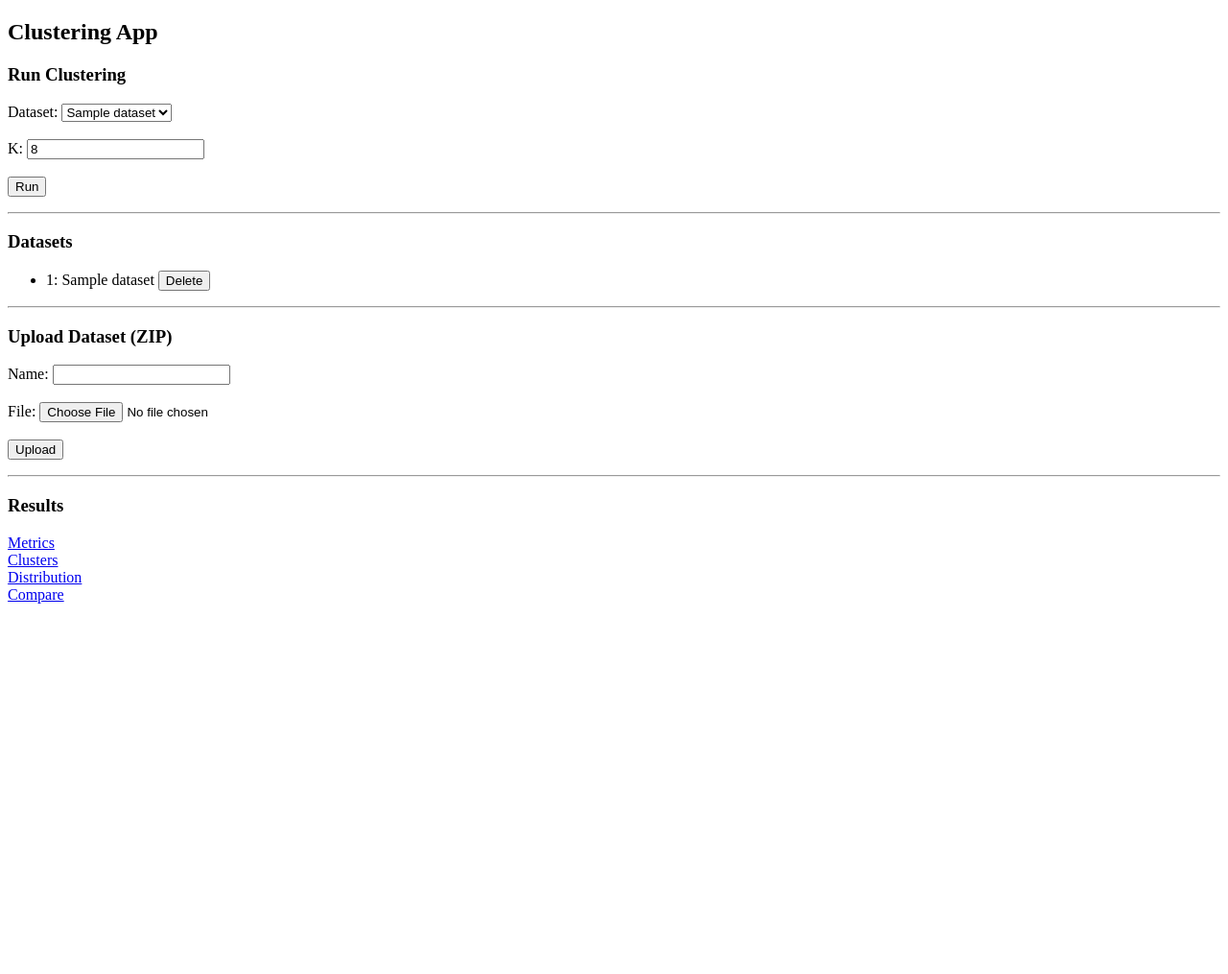
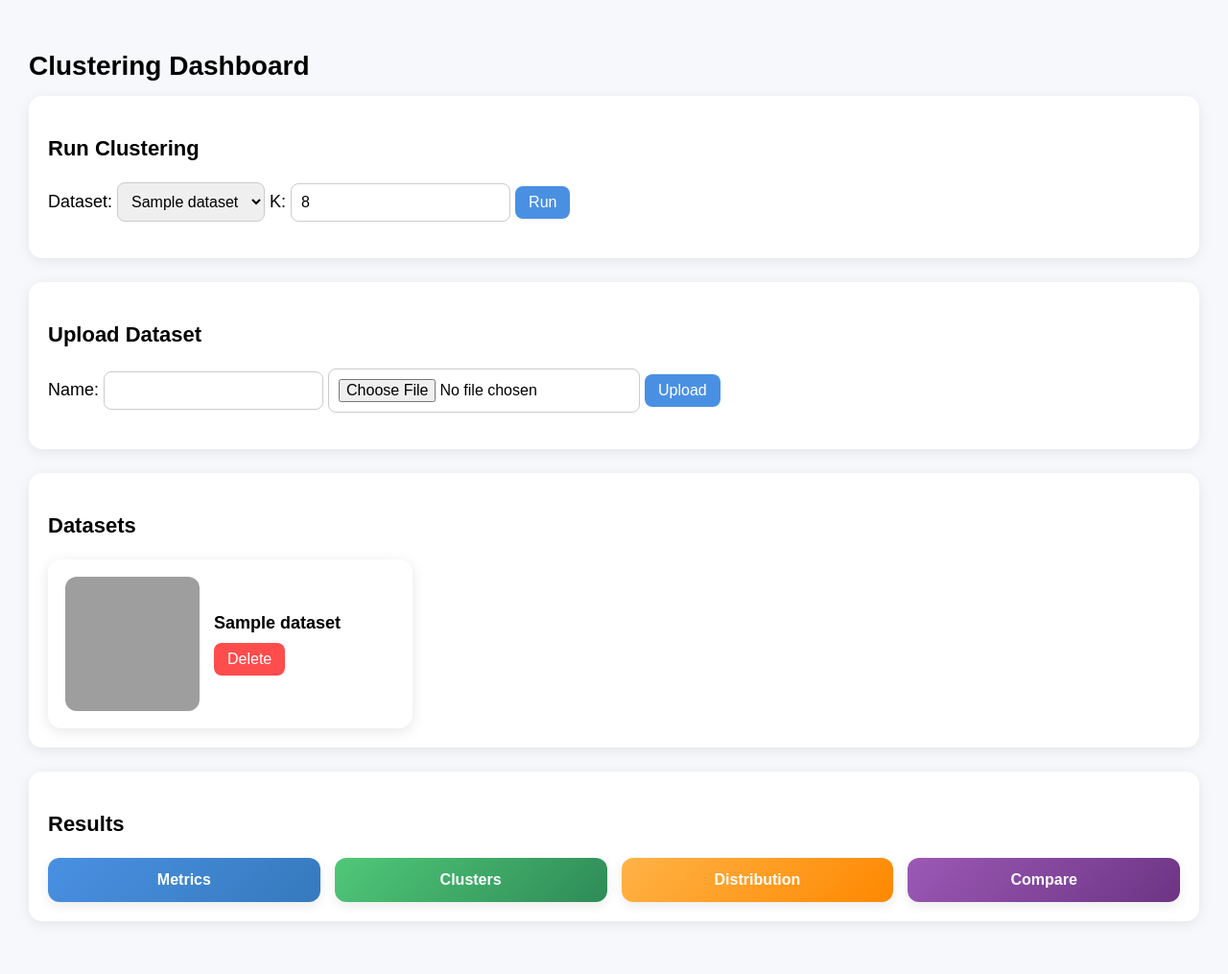
Before and after one commit to Bohdan-Somriakov/blood-cells-clustering, a Flask app: page / in a window 1280 px wide. Shown: the whole page at 96% size. Before the commit the page ends 629 px from the top, so only its background shows below. Run offline with Flask 3, Linux system fonts and the light colour scheme; tables that the repository leaves empty hold one stand-in row (values such as "Sample post"); grey boxes are pictures that could not be loaded.

Commit message:
added ui

```diff
--- a/app/routes/dataset_routes.py
+++ b/app/routes/dataset_routes.py
@@ -1,6 +1,9 @@
 import os
-from flask import Blueprint, request, jsonify
+import random
+
+from flask import Blueprint, request, jsonify, send_file
 from werkzeug.utils import secure_filename
+from app.utils.zip_utils import extract_zip
 import zipfile
 
 from app.services.dataset_service import DatasetService
@@ -8,7 +11,7 @@ from app.extensions.db import db
 
 bp = Blueprint("datasets", __name__)
 
-# ⚠️ Better to move this outside project in real use
+
 UPLOAD_DIR = "uploaded_datasets"
 os.makedirs(UPLOAD_DIR, exist_ok=True)
 
@@ -64,8 +67,7 @@ def upload_dataset():
     os.makedirs(extract_path, exist_ok=True)
 
     try:
-        with zipfile.ZipFile(zip_path, "r") as zip_ref:
-            zip_ref.extractall(extract_path)
+        extract_zip(zip_path, extract_path)
     except Exception as e:
         return {"error": f"Unzip failed: {str(e)}"}, 500
 
@@ -75,3 +77,29 @@ def upload_dataset():
         "message": "Dataset uploaded and extracted ✔",
         "dataset": ds.to_dict()
     }, 201
+
+
+@bp.route("/datasets/<int:ds_id>/preview", methods=["GET"])  # Added the missing route
+def dataset_preview(ds_id):
+    ds = DatasetService.get_by_id(ds_id)
+    if not ds:
+        return {"error": "Dataset not found in database"}, 404
+
+    base_dir = os.path.abspath(os.path.join(os.path.dirname(__file__), "..", ".."))
+
+    full_dataset_path = os.path.abspath(ds.path)
+
+    images = []
+    if not os.path.exists(full_dataset_path):
+        return {"error": f"Directory not found at {full_dataset_path}"}, 404
+
+    for root, _, files in os.walk(full_dataset_path):
+        for f in files:
+            if f.lower().endswith((".jpg", ".jpeg", ".png")):
+                full_path = os.path.join(root, f)
+                images.append(full_path)
+
+    if not images:
+        return {"error": "No images found in the dataset folder"}, 404
+
+    return send_file(random.choice(images))
--- a/app/templates/home.html
+++ b/app/templates/home.html
@@ -1,139 +1,312 @@
 <!DOCTYPE html>
 <html>
 <head>
-    <title>Clustering App</title>
+<title>Clustering Dashboard</title>
+
+<style>
+body {
+    font-family: Arial, sans-serif;
+    background: #f6f8fb;
+    margin: 0;
+    padding: 30px;
+    font-size: 18px;
+}
+
+/* ---------------- CONTAINER ---------------- */
+.container {
+    max-width: 1400px;
+    margin: auto;
+    animation: pageFade 0.8s ease-out;
+}
+
+@keyframes pageFade {
+    from { opacity: 0; transform: translateY(20px); }
+    to { opacity: 1; transform: translateY(0); }
+}
+
+/* ---------------- HEADERS ---------------- */
+h2 {
+    font-size: 28px;
+    margin-bottom: 15px;
+}
+
+h3 {
+    font-size: 22px;
+}
+
+/* ---------------- PANEL ---------------- */
+.panel {
+    background: #fff;
+    padding: 20px;
+    border-radius: 14px;
+    margin-bottom: 25px;
+    box-shadow: 0 3px 14px rgba(0,0,0,0.08);
+    transition: 0.3s;
+}
+
+.panel:hover {
+    transform: translateY(-4px);
+    box-shadow: 0 8px 30px rgba(0,0,0,0.12);
+}
+
+/* ---------------- GRID ---------------- */
+.grid {
+    display: grid;
+    grid-template-columns: repeat(auto-fill, minmax(360px, 1fr));
+    gap: 20px;
+}
+
+/* ---------------- CARD ---------------- */
+.card {
+    background: #fff;
+    border-radius: 14px;
+    padding: 18px;
+    box-shadow: 0 3px 14px rgba(0,0,0,0.10);
+    display: flex;
+    gap: 15px;
+    align-items: center;
+    transition: 0.3s;
+}
+
+.card:hover {
+    transform: translateY(-6px) scale(1.02);
+    box-shadow: 0 10px 25px rgba(0,0,0,0.15);
+}
+
+/* image */
+.card img {
+    width: 140px;
+    height: 140px;
+    object-fit: cover;
+    border-radius: 12px;
+    transition: 0.4s;
+}
+
+.card:hover img {
+    transform: scale(1.08) rotate(1deg);
+}
+
+/* text */
+.card-title {
+    font-weight: bold;
+    font-size: 18px;
+    margin-bottom: 10px;
+}
+
+/* ---------------- BUTTONS ---------------- */
+.btn {
+    padding: 8px 14px;
+    border: none;
+    border-radius: 8px;
+    cursor: pointer;
+    font-size: 16px;
+    transition: 0.25s;
+}
+
+.btn:hover {
+    transform: translateY(-2px);
+}
+
+.btn-delete {
+    background: #ff4d4d;
+    color: white;
+}
+
+.btn-run {
+    background: #4a90e2;
+    color: white;
+}
+
+/* ---------------- INPUTS ---------------- */
+input, select {
+    padding: 10px;
+    border-radius: 8px;
+    border: 1px solid #ccc;
+    font-size: 16px;
+}
+
+/* ---------------- RESULTS BUTTONS ---------------- */
+.results-grid {
+    display: grid;
+    grid-template-columns: repeat(auto-fit, minmax(180px, 1fr));
+    gap: 15px;
+    margin-top: 10px;
+}
+
+.result-btn {
+    display: flex;
+    align-items: center;
+    justify-content: center;
+
+    padding: 14px;
+    border-radius: 12px;
+
+    font-size: 16px;
+    font-weight: bold;
+    text-decoration: none;
+    color: white;
+
+    transition: 0.25s;
+    position: relative;
+    overflow: hidden;
+    box-shadow: 0 4px 12px rgba(0,0,0,0.08);
+}
+
+.result-btn:hover {
+    transform: translateY(-6px) scale(1.03);
+    box-shadow: 0 10px 25px rgba(0,0,0,0.15);
+}
+
+/* shine */
+.result-btn::after {
+    content: "";
+    position: absolute;
+    top: 0;
+    left: -120%;
+    width: 100%;
+    height: 100%;
+    background: rgba(255,255,255,0.25);
+    transform: skewX(-25deg);
+    transition: 0.5s;
+}
+
+.result-btn:hover::after {
+    left: 120%;
+}
+
+/* colors */
+.metrics { background: linear-gradient(135deg, #4a90e2, #357ABD); }
+.clusters { background: linear-gradient(135deg, #50c878, #2e8b57); }
+.distribution { background: linear-gradient(135deg, #ffb347, #ff8800); }
+.compare { background: linear-gradient(135deg, #9b59b6, #6c3483); }
+
+</style>
 </head>
+
 <body>
 
-<h2>Clustering App</h2>
+<div class="container">
 
-<!-- ================= RUN ================= -->
-<h3>Run Clustering</h3>
+<h2>Clustering Dashboard</h2>
 
-<form id="runForm">
-    Dataset:
-    <select id="datasetSelect" name="dataset_id"></select>
-    <br><br>
+<!-- RUN -->
+<div class="panel">
+    <h3>Run Clustering</h3>
+    <form id="runForm">
+        Dataset:
+        <select id="datasetSelect" name="dataset_id"></select>
 
-    K: <input name="k" value="8">
-    <br><br>
+        K:
+        <input name="k" value="8">
 
-    <button type="submit">Run</button>
-</form>
+        <button class="btn btn-run">Run</button>
+    </form>
+    <p id="runMsg"></p>
+</div>
 
-<p id="runMsg"></p>
+<!-- UPLOAD -->
+<div class="panel">
+    <h3>Upload Dataset</h3>
+    <form id="uploadForm">
+        Name: <input name="name" required>
+        <input type="file" name="file" required>
+        <button class="btn btn-run">Upload</button>
+    </form>
+    <p id="uploadMsg"></p>
+</div>
 
-<hr>
+<!-- DATASETS -->
+<div class="panel">
+    <h3>Datasets</h3>
+    <div id="datasets" class="grid"></div>
+</div>
 
-<!-- ================= DATASETS ================= -->
-<h3>Datasets</h3>
-<ul id="datasets"></ul>
+<!-- RESULTS -->
+<div class="panel">
+    <h3>Results</h3>
 
-<hr>
+    <div class="results-grid">
+        <a href="/metrics" target="_blank" class="result-btn metrics">Metrics</a>
+        <a href="/clusters" target="_blank" class="result-btn clusters">Clusters</a>
+        <a href="/distribution" target="_blank" class="result-btn distribution">Distribution</a>
+        <a href="/compare" target="_blank" class="result-btn compare">Compare</a>
+    </div>
+</div>
 
-<!-- ================= UPLOAD ================= -->
-<h3>Upload Dataset (ZIP)</h3>
+</div>
 
-<form id="uploadForm">
-    Name: <input name="name" required><br><br>
-    File: <input type="file" name="file" required><br><br>
-    <button type="submit">Upload</button>
-</form>
-
-<p id="uploadMsg"></p>
-
-<hr>
-
-<!-- ================= LINKS ================= -->
-<h3>Results</h3>
-<a href="/metrics" target="_blank">Metrics</a><br>
-<a href="/clusters" target="_blank">Clusters</a><br>
-<a href="/distribution" target="_blank">Distribution</a><br>
-<a href="/compare" target="_blank">Compare</a><br>
-
-<!-- ================= SCRIPT ================= -->
 <script>
-// ---------------- LOAD DATASETS ----------------
 async function loadDatasets() {
     const res = await fetch('/datasets');
     const data = await res.json();
 
-    const ul = document.getElementById('datasets');
+    const grid = document.getElementById('datasets');
     const select = document.getElementById('datasetSelect');
 
-    ul.innerHTML = "";
+    grid.innerHTML = "";
     select.innerHTML = "";
 
     data.forEach(d => {
-        // list
-        const li = document.createElement('li');
+        const card = document.createElement('div');
+        card.className = "card";
 
-        li.innerText = `${d.id}: ${d.name} `;
+        const img = document.createElement('img');
+        img.src = `/datasets/${d.id}/preview`;
+        img.onerror = () => img.src = "https://via.placeholder.com/140";
 
-        const btn = document.createElement('button');
-        btn.innerText = "Delete";
+        const content = document.createElement('div');
+        content.className = "card-content";
 
-        btn.onclick = async () => {
-            if (!confirm("Delete this dataset?")) return;
+        const title = document.createElement('div');
+        title.className = "card-title";
+        title.innerText = d.name;
 
-            const res = await fetch(`/datasets/${d.id}`, {
-                method: "DELETE"
-            });
+        const delBtn = document.createElement('button');
+        delBtn.className = "btn btn-delete";
+        delBtn.innerText = "Delete";
 
-            const data = await res.json();
-            alert(data.message || data.error);
+        delBtn.onclick = async () => {
+            if (!confirm("Delete dataset?")) return;
 
+            await fetch(`/datasets/${d.id}`, { method: "DELETE" });
             loadDatasets();
         };
 
-        li.appendChild(btn);
-        ul.appendChild(li);
+        content.appendChild(title);
+        content.appendChild(delBtn);
 
-        // dropdown
+        card.appendChild(img);
+        card.appendChild(content);
+        grid.appendChild(card);
+
         const option = document.createElement('option');
         option.value = d.id;
-        option.innerText = `${d.name}`;
+        option.innerText = d.name;
         select.appendChild(option);
     });
 }
 
-// ---------------- RUN ----------------
-document.getElementById("runForm").addEventListener("submit", async (e) => {
+document.getElementById("runForm").onsubmit = async (e) => {
     e.preventDefault();
-
-    const form = new FormData(e.target);
-
     const res = await fetch("/run", {
         method: "POST",
-        body: form
+        body: new FormData(e.target)
     });
+    const data = await res.json();
+    document.getElementById("runMsg").innerText = data.message || data.error;
+};
 
-    const data = await res.json();
-
-    document.getElementById("runMsg").innerText =
-        data.message || data.error;
-});
-
-// ---------------- UPLOAD ----------------
-document.getElementById("uploadForm").addEventListener("submit", async (e) => {
+document.getElementById("uploadForm").onsubmit = async (e) => {
     e.preventDefault();
-
-    const form = new FormData(e.target);
-
     const res = await fetch("/datasets/upload", {
         method: "POST",
-        body: form
+        body: new FormData(e.target)
     });
+    const data = await res.json();
+    document.getElementById("uploadMsg").innerText = data.message || data.error;
+    loadDatasets();
+};
 
-    const data = await res.json();
-
-    document.getElementById("uploadMsg").innerText =
-        data.message || data.error;
-
-    loadDatasets();
-});
-
-// initial load
 loadDatasets();
 </script>
 
--- a/requirements.txt
+++ b/requirements.txt
@@ -6,4 +6,4 @@ tensorflow==2.16.1
 flask==3.0.3
 SQLAlchemy==2.0.29
 Flask-SQLAlchemy==3.1.1
-werkzeug
+werkzeug==3.0.3
```
Also changed, not shown: app/utils/zip_utils.py (added, +20 -0 lines), README.md.
